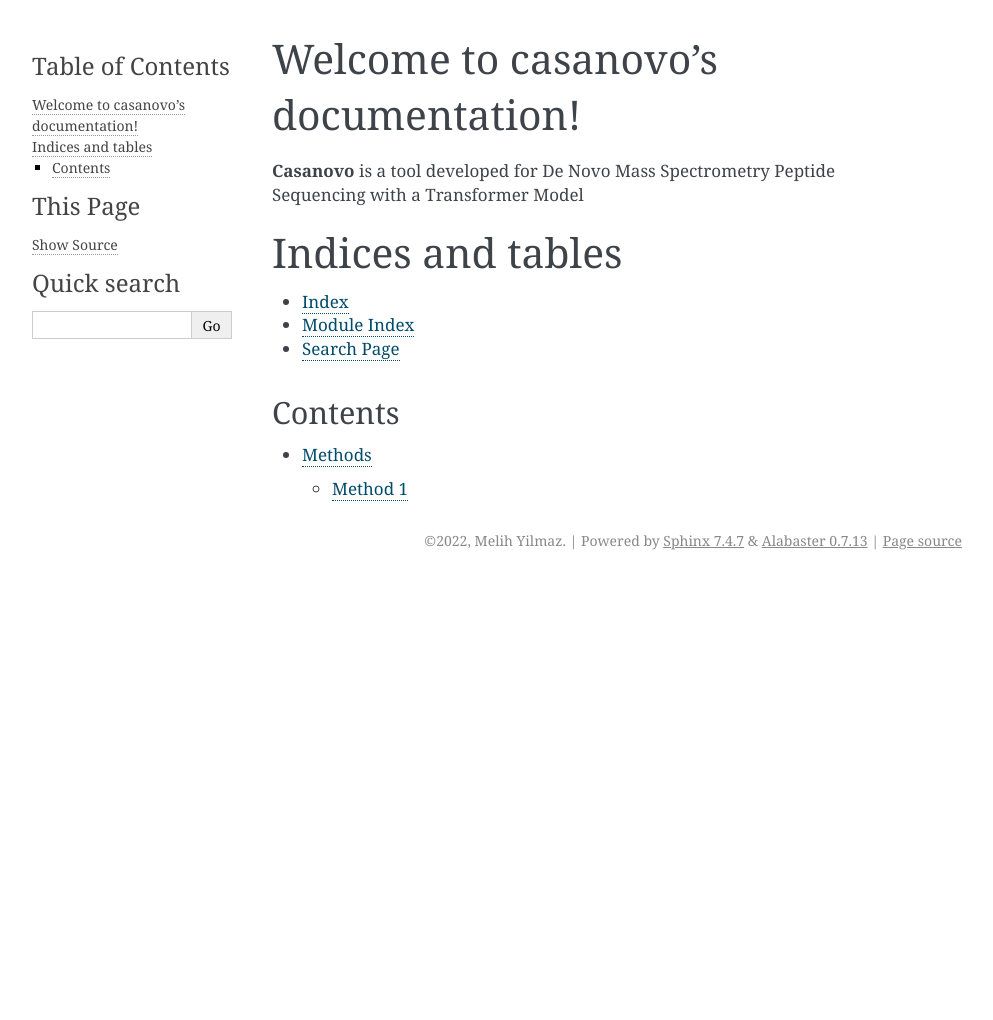
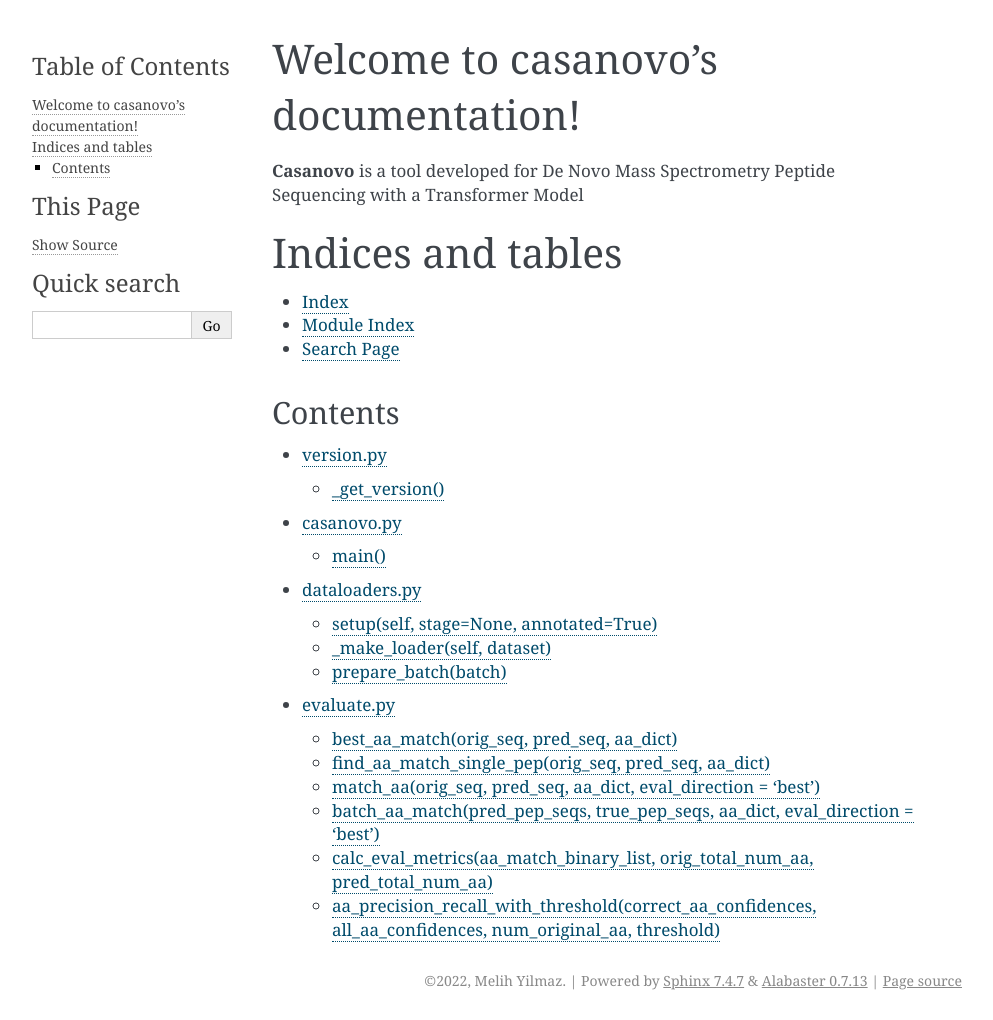
Before and after one commit to Noble-Lab/casanovo, a Sphinx documentation site: the page built from docs/source/index.rst, in a window 1280 px wide. Shown: the whole page, without its empty margins (148-1141 px from the left). Built offline with Sphinx 7.4.7, drawn with Linux system fonts in a browser that asks for light colours; before the commit the page ends 900 px from its top, so only the background shows below that.

Commit message:
docs for some methods (see changed files)

```diff
--- a/docs/source/conf.py
+++ b/docs/source/conf.py
@@ -36,6 +36,8 @@
 extensions = [
     'sphinx.ext.autodoc'
 ]
+autodoc_mock_imports = ["torch"]
+autodoc_mock_imports = ["pytorch_lightning"]
 
 # Add any paths that contain templates here, relative to this directory.
 templates_path = ['_templates']
--- a/docs/source/methods.rst
+++ b/docs/source/methods.rst
@@ -1,9 +1,66 @@
-Methods
-=======
+version.py
+==========
 
-Method 1
-------------
-
-you can use the ``lumache.get_random_ingredients()`` function:
+_get_version()
+--------------
 
 .. autofunction:: casanovo.version._get_version()
+
+casanovo.py
+===========
+
+main()
+------
+
+.. autofunction:: casanovo.casanovo.main()
+
+dataloaders.py
+==============
+
+setup(self, stage=None, annotated=True)
+---------------------------------------
+
+.. autofunction:: casanovo.denovo.dataloaders.DeNovoDataModule.setup()
+
+_make_loader(self, dataset)
+---------------------------
+
+.. autofunction:: casanovo.denovo.dataloaders.DeNovoDataModule._make_loader()
+
+prepare_batch(batch)
+--------------------
+
+.. autofunction:: casanovo.denovo.dataloaders.prepare_batch()
+
+evaluate.py
+===========
+
+best_aa_match(orig_seq, pred_seq, aa_dict)
+------------------------------------------
+
+.. autofunction:: casanovo.denovo.evaluate.best_aa_match()
+
+find_aa_match_single_pep(orig_seq, pred_seq, aa_dict)
+-----------------------------------------------------
+
+.. autofunction:: casanovo.denovo.evaluate.find_aa_match_single_pep()
+
+match_aa(orig_seq, pred_seq, aa_dict, eval_direction = 'best')
+--------------------------------------------------------------
+
+.. autofunction:: casanovo.denovo.evaluate.match_aa()
+
+batch_aa_match(pred_pep_seqs, true_pep_seqs, aa_dict, eval_direction = 'best')
+------------------------------------------------------------------------------
+
+.. autofunction:: casanovo.denovo.evaluate.batch_aa_match()
+
+calc_eval_metrics(aa_match_binary_list, orig_total_num_aa, pred_total_num_aa)
+-----------------------------------------------------------------------------
+
+.. autofunction:: casanovo.denovo.evaluate.calc_eval_metrics()
+
+aa_precision_recall_with_threshold(correct_aa_confidences, all_aa_confidences, num_original_aa, threshold)
+----------------------------------------------------------------------------------------------------------
+
+.. autofunction:: casanovo.denovo.evaluate.aa_precision_recall_with_threshold()
```
Also changed, not shown: casanovo/version.py (+6 -6 lines), 2 other files.
